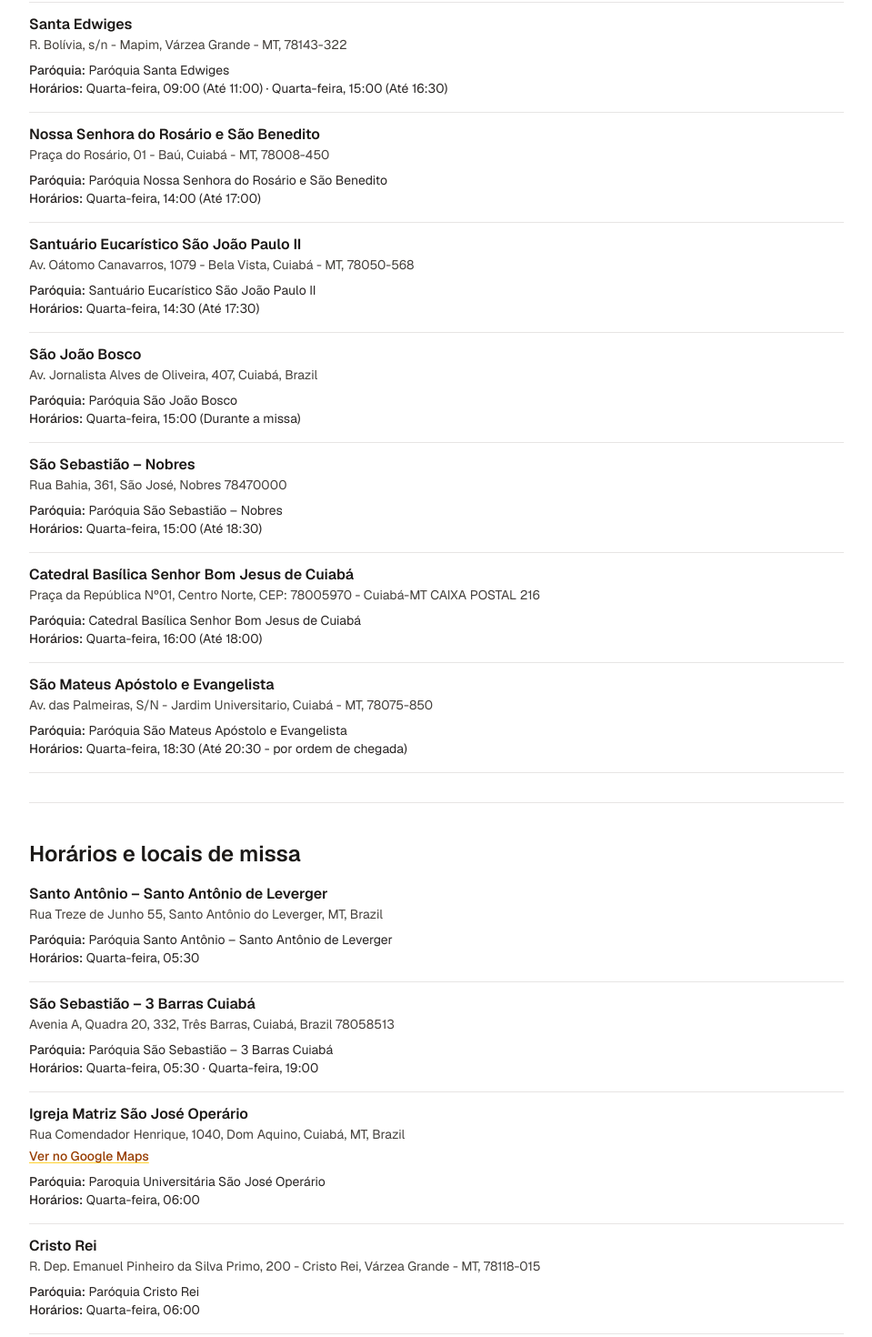
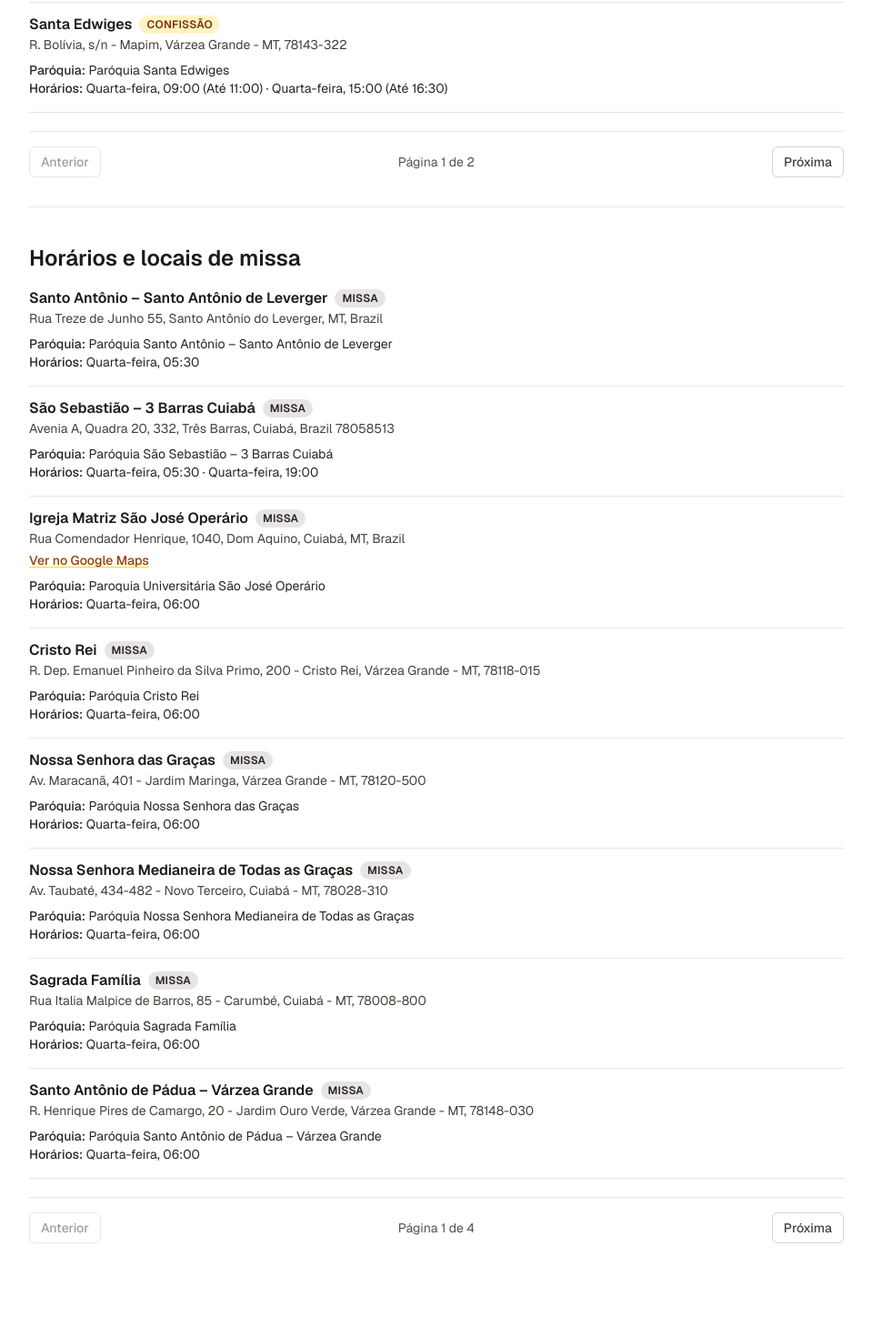
Before and after one commit to brunoravanhani/confession-app, a Next.js app: page / in a window 1280 px wide. Shown: the part 1200-2670 px from the top of the page at 91% size, without its empty margins (160-1119 px from the left). After the commit the page ends 2607 px from the top, so only its background shows below. Built offline with nearby package versions, Linux system fonts and the light colour scheme; no server answers.

Commit message:
Pagination

```diff
--- a/app/home-content.tsx
+++ b/app/home-content.tsx
@@ -57,6 +57,7 @@ type GroupedServiceItem = {
 const MASS_TYPE = 1;
 const CONFESSION_TYPE = 2;
 const CITY_SLUG = "cuiaba";
+const ITEMS_PER_PAGE = 8;
 
 function normalizeDay(day: string): string {
   return day
@@ -190,9 +191,49 @@ function ChurchLocationDetails({ address, location }: { address: string; locatio
   );
 }
 
+function PaginationControls({
+  currentPage,
+  totalPages,
+  onPageChange,
+}: {
+  currentPage: number;
+  totalPages: number;
+  onPageChange: (page: number) => void;
+}) {
+  if (totalPages <= 1) return null;
+
+  return (
+    <div className="mt-5 flex items-center justify-between gap-3 border-t border-stone-200 pt-4">
+      <button
+        type="button"
+        onClick={() => onPageChange(currentPage - 1)}
+        disabled={currentPage === 1}
+        className="rounded-md border border-stone-300 px-3 py-1.5 text-sm font-medium text-stone-700 transition hover:border-stone-400 disabled:cursor-not-allowed disabled:opacity-50"
+      >
+        Anterior
+      </button>
+
+      <p className="text-sm text-stone-600">
+        Página {currentPage} de {totalPages}
+      </p>
+
+      <button
+        type="button"
+        onClick={() => onPageChange(currentPage + 1)}
+        disabled={currentPage === totalPages}
+        className="rounded-md border border-stone-300 px-3 py-1.5 text-sm font-medium text-stone-700 transition hover:border-stone-400 disabled:cursor-not-allowed disabled:opacity-50"
+      >
+        Próxima
+      </button>
+    </div>
+  );
+}
+
 export default function HomeContent() {
   const [searchQuery, setSearchQuery] = useState("");
   const [showTodayTomorrow, setShowTodayTomorrow] = useState(true);
+  const [confessionsPage, setConfessionsPage] = useState(1);
+  const [massesPage, setMassesPage] = useState(1);
 
   const data = parishesData as ParishesData;
   const dioceseInfo = data[CITY_SLUG];
@@ -261,6 +302,30 @@ export default function HomeContent() {
   const groupedConfessions = groupServicesByChurch(displayedConfessions);
   const groupedMasses = groupServicesByChurch(displayedMasses);
 
+  const confessionTotalPages = Math.max(1, Math.ceil(groupedConfessions.length / ITEMS_PER_PAGE));
+  const massTotalPages = Math.max(1, Math.ceil(groupedMasses.length / ITEMS_PER_PAGE));
+
+  const safeConfessionsPage = Math.min(confessionsPage, confessionTotalPages);
+  const safeMassesPage = Math.min(massesPage, massTotalPages);
+
+  const goToConfessionsPage = (page: number): void => {
+    setConfessionsPage(Math.min(Math.max(page, 1), confessionTotalPages));
+  };
+
+  const goToMassesPage = (page: number): void => {
+    setMassesPage(Math.min(Math.max(page, 1), massTotalPages));
+  };
+
+  const paginatedConfessions = groupedConfessions.slice(
+    (safeConfessionsPage - 1) * ITEMS_PER_PAGE,
+    safeConfessionsPage * ITEMS_PER_PAGE,
+  );
+
+  const paginatedMasses = groupedMasses.slice(
+    (safeMassesPage - 1) * ITEMS_PER_PAGE,
+    safeMassesPage * ITEMS_PER_PAGE,
+  );
+
   return (
     <div className="min-h-full flex-1 bg-white px-4 py-10">
       <main className="w-full">
@@ -281,7 +346,11 @@ export default function HomeContent() {
                 id="name-search"
                 type="search"
                 value={searchQuery}
-                onChange={(event) => setSearchQuery(event.target.value)}
+                onChange={(event) => {
+                  setSearchQuery(event.target.value);
+                  setConfessionsPage(1);
+                  setMassesPage(1);
+                }}
                 placeholder="Igreja ou paróquia"
                 className="w-full rounded-md border border-stone-300 bg-white px-3 py-2 text-sm text-stone-900 shadow-sm outline-none ring-amber-200 transition focus:border-amber-500 focus:ring-2"
               />
@@ -289,7 +358,11 @@ export default function HomeContent() {
               <div className="mt-3 flex flex-wrap gap-2">
                 <button
                   type="button"
-                  onClick={() => setShowTodayTomorrow((current) => !current)}
+                  onClick={() => {
+                    setShowTodayTomorrow((current) => !current);
+                    setConfessionsPage(1);
+                    setMassesPage(1);
+                  }}
                   className={`rounded-full border px-3 py-1.5 text-sm font-medium transition ${
                     showTodayTomorrow
                       ? "border-amber-600 bg-amber-100 text-amber-900"
@@ -312,12 +385,17 @@ export default function HomeContent() {
 
             <div className="mt-4 space-y-3">
               {groupedConfessions.length > 0 ? (
-                groupedConfessions.map((item) => (
+                paginatedConfessions.map((item) => (
                   <article
                     key={`${item.parishName}-${item.churchName}-${item.churchAddress}`}
                     className="border-b border-stone-200 pb-4"
                   >
-                    <h3 className="font-semibold text-stone-900">{item.churchName}</h3>
+                    <div className="flex items-center gap-2">
+                      <h3 className="font-semibold text-stone-900">{item.churchName}</h3>
+                      <span className="rounded-full bg-amber-100 px-2 py-0.5 text-xs font-semibold uppercase tracking-wide text-amber-900">
+                        Confissão
+                      </span>
+                    </div>
                     <ChurchLocationDetails address={item.churchAddress} location={item.churchLocation} />
                     <p className="mt-2 text-sm text-stone-800">
                       <span className="font-medium">Paróquia:</span> {item.parishName}
@@ -337,6 +415,12 @@ export default function HomeContent() {
               ) : (
                 <p className="text-sm text-stone-600">Nenhum horário de confissão encontrado para esta busca.</p>
               )}
+
+              <PaginationControls
+                currentPage={safeConfessionsPage}
+                totalPages={confessionTotalPages}
+                onPageChange={goToConfessionsPage}
+              />
             </div>
           </section>
 
@@ -345,12 +429,17 @@ export default function HomeContent() {
 
             <div className="mt-4 space-y-3">
               {groupedMasses.length > 0 ? (
-                groupedMasses.map((item) => (
+                paginatedMasses.map((item) => (
                   <article
                     key={`${item.parishName}-${item.churchName}-${item.churchAddress}`}
                     className="border-b border-stone-200 pb-4"
                   >
-                    <h3 className="font-semibold text-stone-900">{item.churchName}</h3>
+                    <div className="flex items-center gap-2">
+                      <h3 className="font-semibold text-stone-900">{item.churchName}</h3>
+                      <span className="rounded-full bg-stone-200 px-2 py-0.5 text-xs font-semibold uppercase tracking-wide text-stone-800">
+                        Missa
+                      </span>
+                    </div>
                     <ChurchLocationDetails address={item.churchAddress} location={item.churchLocation} />
                     <p className="mt-2 text-sm text-stone-800">
                       <span className="font-medium">Paróquia:</span> {item.parishName}
@@ -370,6 +459,12 @@ export default function HomeContent() {
               ) : (
                 <p className="text-sm text-stone-600">Nenhuma missa encontrada para esta busca.</p>
               )}
+
+              <PaginationControls
+                currentPage={safeMassesPage}
+                totalPages={massTotalPages}
+                onPageChange={goToMassesPage}
+              />
             </div>
           </section>
         </div>
```
